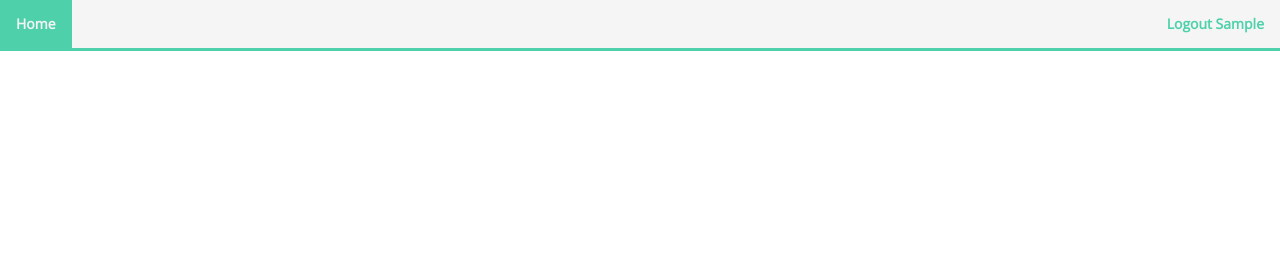
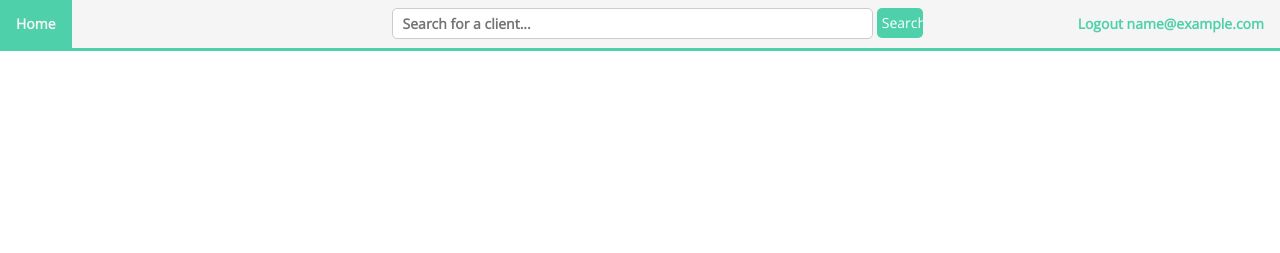
Before and after one commit to rchatrath7/raiseforms, a Django app: page /clients/1/ in a window 1280 px wide. Shown: the top 253 px of the page. Run offline with Django 3.2, Linux system fonts and the light colour scheme; the visitor is signed in with stand-in values (Sample User, id 1); data comes from the database, SQL or seed files in the repository; data that the repository does not hold is empty; some libraries are stand-ins or nearby versions.

Commit message:
Fix navbar.

```diff
--- a/raiseforms/static/css/style.css
+++ b/raiseforms/static/css/style.css
@@ -491,7 +491,7 @@ td .loading-spinner.inline {
 /* line 331, ../sass/style.scss */
 .navigation-bar ul {
   list-style-type: none;
-  margin: 0;
+  margin: auto;
   padding: 0;
   overflow: hidden;
 }
--- a/raiseforms/static/sass/style.scss
+++ b/raiseforms/static/sass/style.scss
@@ -330,7 +330,7 @@ td .loading-spinner.inline {
 
   ul {
     list-style-type: none;
-    margin: 0;
+    margin: auto;
     padding: 0;
     overflow: hidden;
   }
--- a/templates/partials/index.html
+++ b/templates/partials/index.html
@@ -36,13 +36,17 @@
             <div id="navbar">
                 <div class="navigation-bar">
                     <ul>
-                        <li><a class="active" href="/home/">Home</a></li>
-                        <form>
+                        <li><a class="active" href="/">Home</a></li>
+                        <form name="login" action="" method="post">
                             {% if user.is_authenticated %}
-                                <li style="float:right"><a href="/logout/">Logout {{ user.first_name }}</a></li>
+                                <li style="float:right"><a href="/logout/">Logout {{ user }}</a></li>
+                                {% csrf_token %}
+                                <li style="margin-left: 25%; width: 43%; font-family: 'Open Sans', sans-serif;">
+                                    <input class="pure-u-21-24" name="search" title="search" placeholder="Search for a client..." formaction="/accounts/search/" formmethod="post">
+                                    <input class="pure-u-2-24 btn btn green" style="padding: 5px" type="submit" formaction="/accounts/search/" formmethod="post" value="Search">
                                 {% else %}
                                     {% csrf_token %}
-                                    <li style="float:right"><a href="/login/">Login</a></li>
+                                    <li style="float:right"><a style="cursor: pointer" onclick="login.submit()">Login</a></li>
                                     <li style="float:right"><input class="pure-u-1" name="password" type="password" title="password" placeholder="Password"></li>
                                     <li style="float:right"><input class="pure-u-1" name="username" title="username" placeholder="Username"></li>
                             {% endif %}
```
